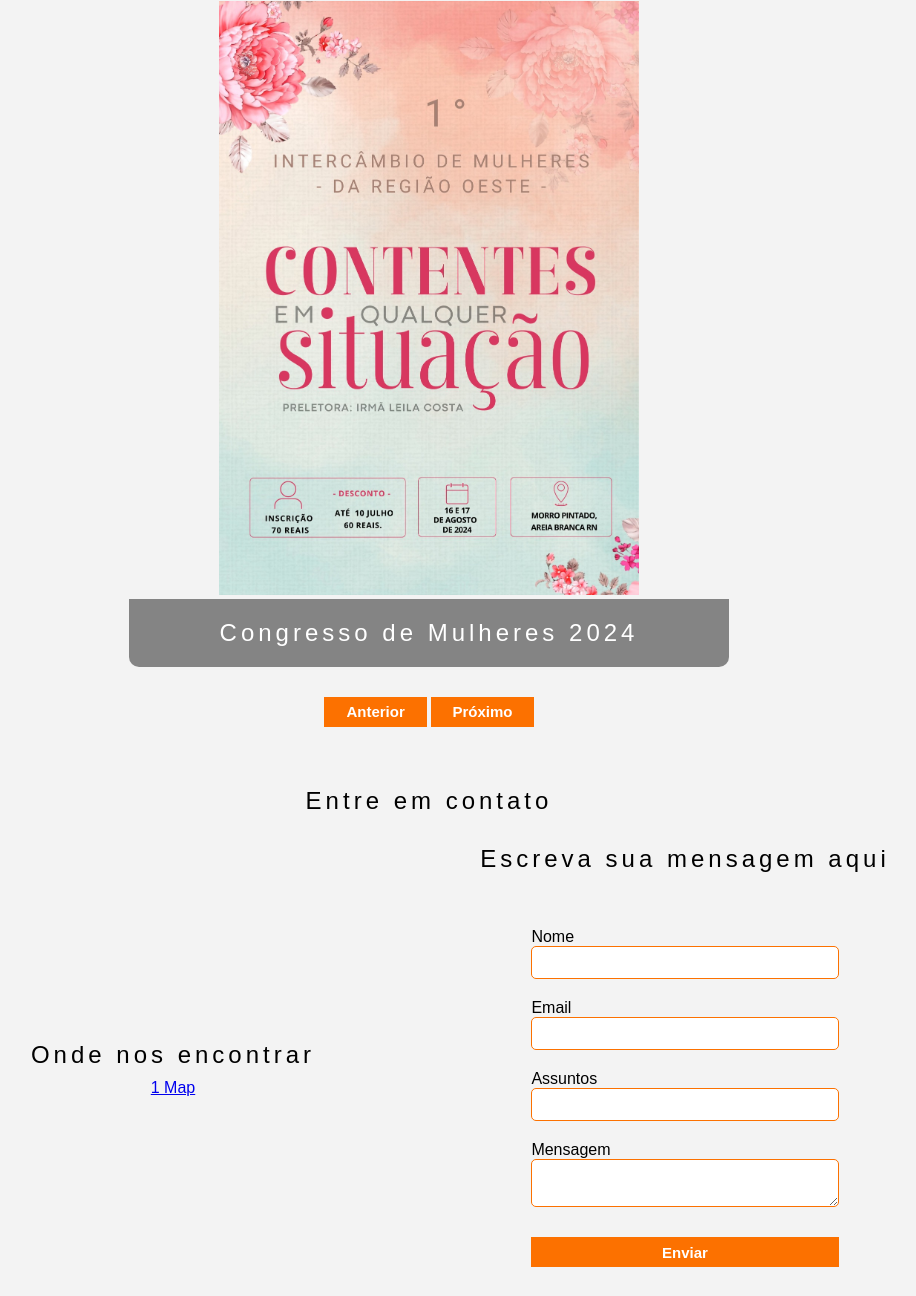
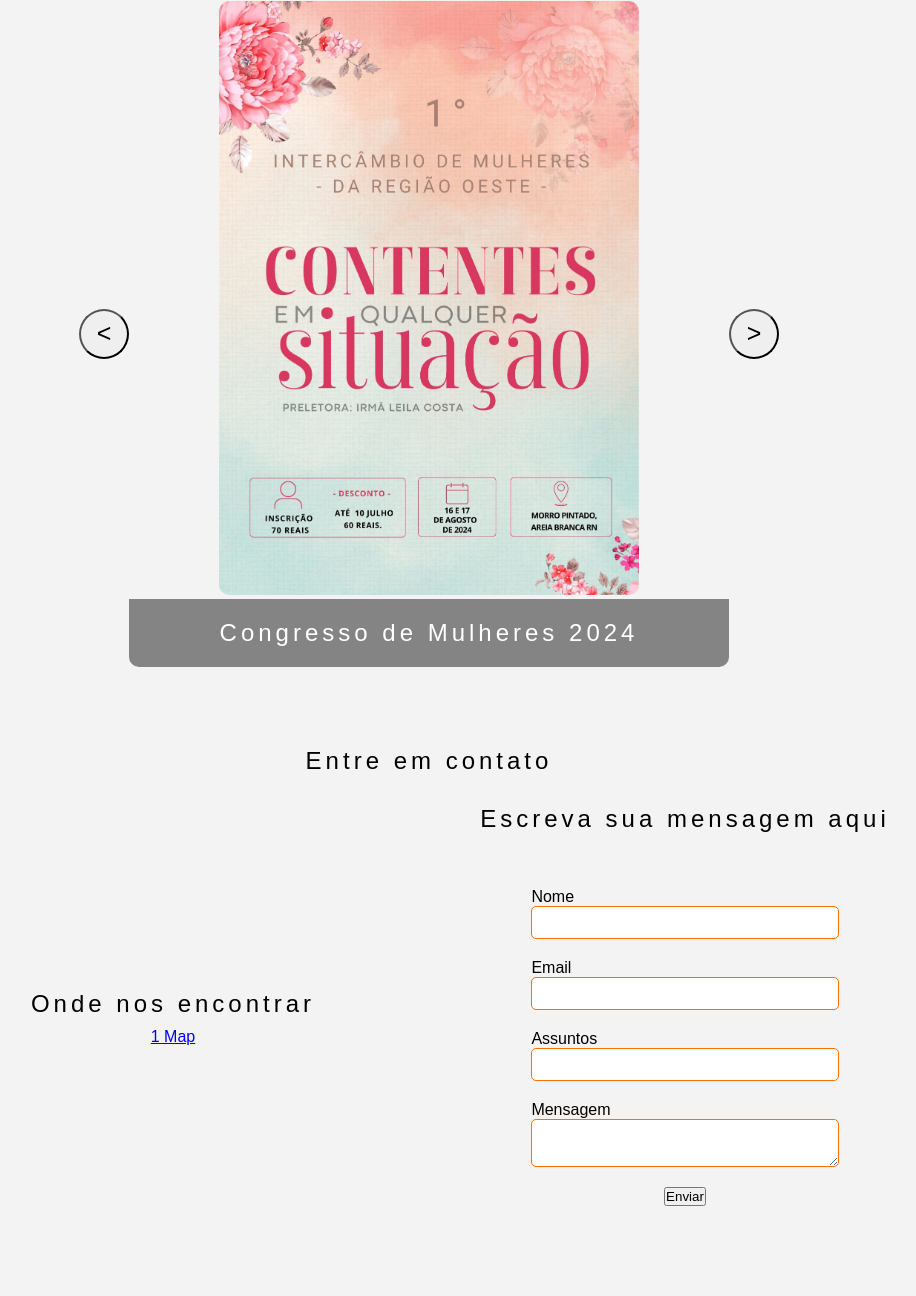
Before and after one commit to Gabriel-Allex/Lading-Page-Amopaz, a plain HTML site: page index.html in a window 1280 px wide. Shown: the part 3280-4576 px from the top of the page, without its empty margins (211-1127 px from the left). Drawn offline with Linux system fonts and the light colour scheme; a script that the page names is missing; files whose address does not match are found by name.

Commit message:
Add files via upload

```diff
--- a/index.html
+++ b/index.html
@@ -158,6 +158,7 @@
         <div class="content">
           <h2>Próximas Programações</h2>
           <div class="center">
+            <button class="buttonslider" id="previous"><</button>
             <div id="slider">
               <div id="slides">
                 <div class="slide">
@@ -169,7 +170,7 @@
                 <div class="slide">
                   <img src="Imagens/Congressodejovens2024.jpeg"/>
                   <div class="description">
-                    <h2>Congresso de Jovens 2024></h2>
+                    <h2>Intercâmbio de Jovens 2024></h2>
                   </div>
                 </div>
                 <div class="slide">
@@ -178,11 +179,13 @@
                     <h2>Congresso de Homens 2024</h2>
                   </div>
                 </div>
+
               </div>
             </div>
+            <button class="buttonslider" id="next"><strong>></strong></button>
           </div>
-          <button class="btn-slides" id="previous">Anterior</button>
-          <button class="btn-slides" id="next">Próximo</button>
+         <!-- <button class="btn-slides" id="previous">Anterior</button>
+          <button class="btn-slides" id="next">Próximo</button>-->
         </div>
       </section>
       <section class="contato default" id="contato">
@@ -229,7 +232,7 @@
                 <textarea id="mensage"></textarea>
               </div>
 
-              <button type="submit">Enviar</button>
+              <button type="submit" class="submitmensage">Enviar</button>
 
             </form>
           </div>
--- a/styles.css
+++ b/styles.css
@@ -228,12 +228,26 @@ h2 {
 
 .slide img {
   width: 70%;
+  border-radius: 10px;
 }
 
-.btn-slides {
+/*.btn-slides {
   width: 10%;
+}*/
+.buttonslider {
+  width: 50px;
+  border-radius: 50%;
+  height: 50px;
+  font-size: 25px;
+  justify-content: center;
+  align-items: center;
+  transition: background 0.5s ease;
 }
 
+.buttonslider:hover {
+  background-color: #fc7100;
+  transition: background 0.5s ease;
+}
 .description {
   padding: 10px;
   text-align: center;
@@ -282,7 +296,7 @@ textarea {
   border-radius: 5px;
 }
 
-button {
+.submitmensage button {
   width: 100%;
   height: 30px;
   cursor: pointer;
@@ -294,7 +308,7 @@ button {
   margin-top: 10px;
 }
 
-button:hover {
+.submitmensage:hover {
   background-color: #fc5000;
 }
 /* Footer */
```
